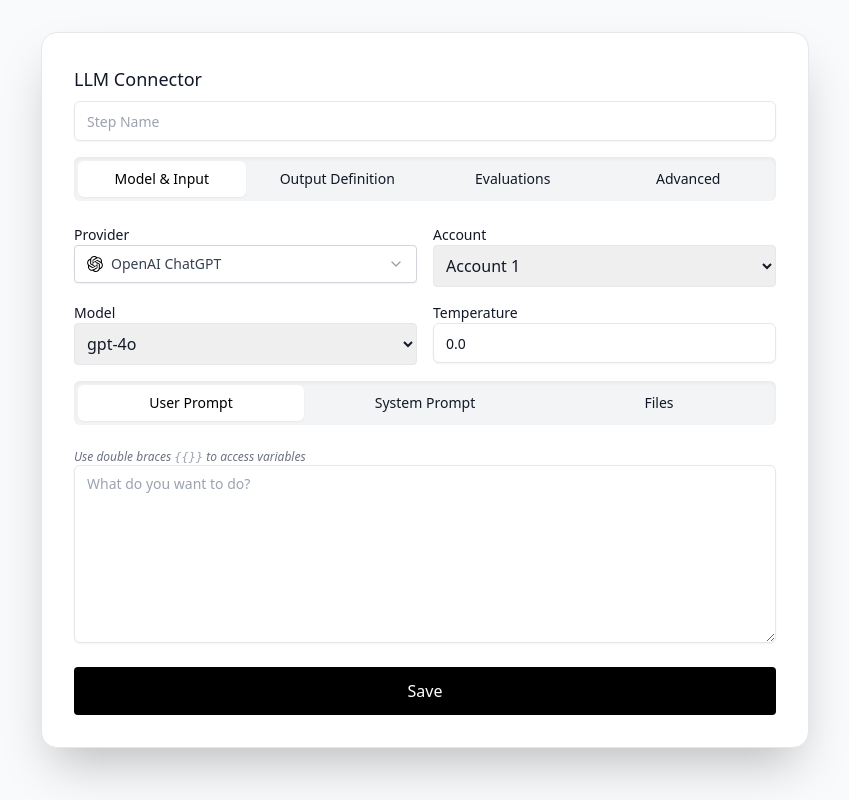
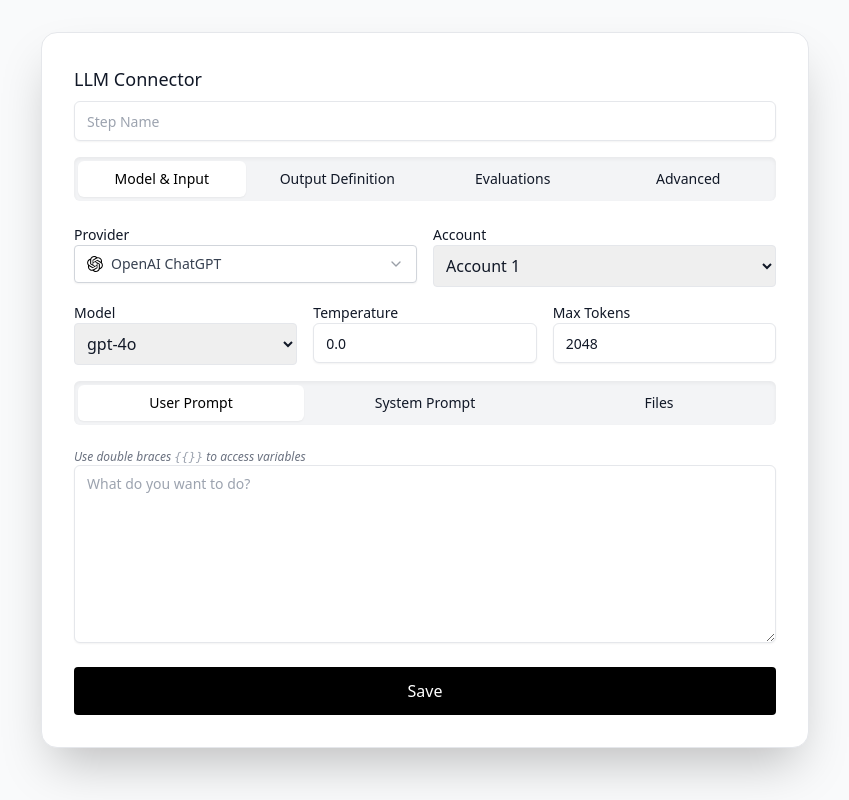
Before and after one commit to eduardo-braga/llm-connector-form, a React (Vite) app: page / in a window 1280 px wide. Shown: the whole page, without its empty margins (215-1064 px from the left). Built offline with nearby package versions, Linux system fonts and the light colour scheme.

Commit message:
Add files via upload

```diff
--- a/src/pages/LLM_Connector_Form.jsx
+++ b/src/pages/LLM_Connector_Form.jsx
@@ -41,7 +41,15 @@
   Anthropic: ["claude-3-opus", "claude-3-sonnet"],
   Google: ["gemini-pro"],
   DeepSeek: ["deepseek-coder"],
-  Custom: ["custom"]
+  Custom: [""]
+};
+
+const modelsWithMaxTokens = {
+  OpenAI: true,
+  Anthropic: true,
+  Google: true,
+  DeepSeek: true,
+  Custom: true
 };
 
 const evaluatorOptions = {
@@ -74,6 +82,8 @@
   const [outputValidation, setOutputValidation] = useState("");
   const [schemaValidation, setSchemaValidation] = useState("");
   const [fileInputs, setFileInputs] = useState([""]);
+  const [maxTokens, setMaxTokens] = useState("2048");
+  const [providerUrl, setProviderUrl] = useState("");
 
   const addFileInput = () => setFileInputs([...fileInputs, ""]);
 
@@ -198,20 +208,59 @@
                   </select>
                 </div>
               </div>
+              <div className="mb-4 mt-4">
+              {provider === "Custom" && (
+                  <div>
+                    <label className="block text-sm font-medium text-muted-foreground">Custom Provider URL</label>
+                    <Input
+                      type="url"
+                      placeholder="https://your-custom-provider.com/api"
+                      value={providerUrl}
+                      onChange={(e) => setProviderUrl(e.target.value)}
+                    />
+                  </div>
+                )}
+              </div>
               <div className="flex gap-4">
                 <div className="w-1/2">
                   <label className="block text-sm font-medium text-muted-foreground">Model</label>
-                  <select className="w-full border rounded p-2" value={selectedModel} onChange={(e) => setSelectedModel(e.target.value)}>
-                    {models.map((model) => (
-                      <option key={model} value={model}>{model}</option>
-                    ))}
-                  </select>
+                  {provider === "Custom" ? (
+                      <Input
+                        type="text"
+                        placeholder="Enter custom model name"
+                        value={selectedModel}
+                        onChange={(e) => setSelectedModel(e.target.value)}
+                      />
+                    ) : (
+                      <select
+                        className="w-full border rounded p-2"
+                        value={selectedModel}
+                        onChange={(e) => setSelectedModel(e.target.value)}
+                      >
+                        {models.map((model) => (
+                          <option key={model} value={model}>{model}</option>
+                        ))}
+                      </select>
+                    )}
                 </div>
                 <div className="w-1/2">
                   <label className="block text-sm font-medium text-muted-foreground">Temperature</label>
                     <Input type="number" min="0" max="1" step="0.1" value={parseFloat(temperature || 0).toFixed(1)} onChange={(e) => setTemperature(parseFloat(e.target.value))} />
                 </div>
+                {modelsWithMaxTokens[provider] && (
+                  <div className="w-1/2">
+                    <label className="block text-sm font-medium text-muted-foreground">Max Tokens</label>
+                    <Input
+                      type="number"
+                      min="1"
+                      placeholder="Ex: 2048"
+                      value={maxTokens}
+                      onChange={(e) => setMaxTokens(e.target.value)}
+                    />
+                  </div>
+                )}
               </div>
+
               <Tabs defaultValue="user">
                 <TabsList className="w-full mb-2 grid grid-cols-3">
                   <TabsTrigger value="user">User Prompt</TabsTrigger>
```
